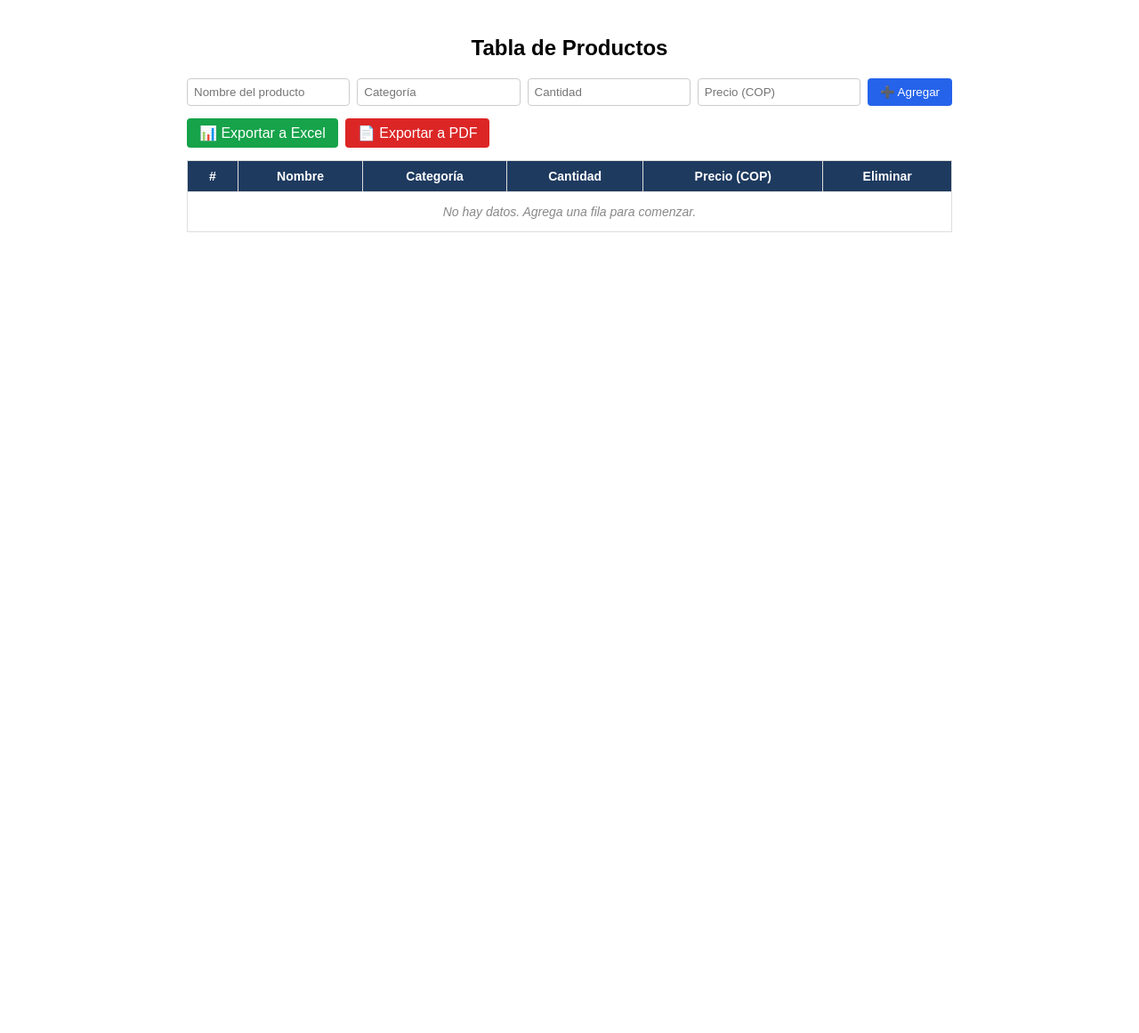
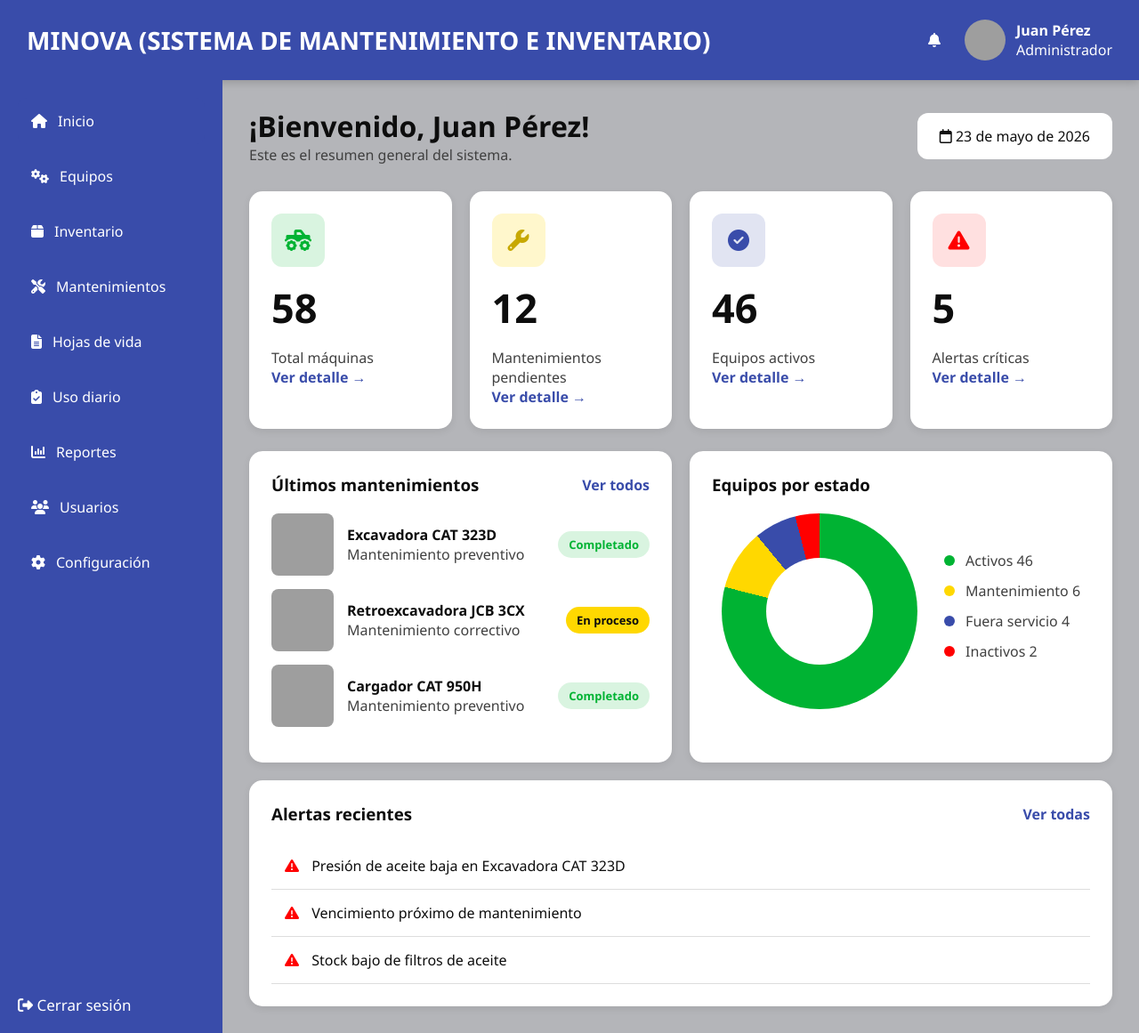
Before and after one commit to Organizacion-Minova/MINOVA, a Flask app: page / in a window 1280 px wide. Shown: the whole page at 89% size. Before the commit the page ends 261 px from the top, so only its background shows below. Run offline with Flask 3, Linux system fonts and the light colour scheme; grey boxes are pictures that could not be loaded.

Commit message:
Si quieren ver

```diff
--- /dev/null
+++ b/css/estilosindex.css
@@ -0,0 +1,357 @@
+*{
+    margin:0;
+    padding:0;
+    box-sizing:border-box;
+    font-family:'Segoe UI',sans-serif;
+}
+:root{
+--principal:  #394CAA;
+--secundario: #010440;
+--fondo: #B4B5B9;
+--contenedor: #CACACC;
+--texto: #0D0D0D;
+--texto2: #404040;
+--rojo: #FF0000;
+--amarillo: #FFD800;
+--verde: #00B333;
+--white: #FFFFFF;
+}
+body{
+    background:var(--fondo);
+    color:var(--texto);
+}
+
+/* HEADER */
+
+.topbar{
+    background:var(--principal);
+    color:var(--white);
+    height:90px;
+    display:flex;
+    justify-content:space-between;
+    align-items:center;
+    padding:0 30px;
+    box-shadow:0 2px 10px rgba(0,0,0,.2);
+}
+
+.logo h2{
+    font-size:28px;
+}
+
+.user-info{
+    display:flex;
+    align-items:center;
+    gap:25px;
+}
+
+.profile{
+    display:flex;
+    align-items:center;
+    gap:10px;
+}
+
+.profile img{
+    width:50px;
+    height:50px;
+    border-radius:50%;
+    border:2px solid var(--principal);
+}
+
+/* CONTENEDOR */
+
+.container{
+    display:flex;
+}
+
+/* SIDEBAR */
+
+.sidebar{
+    width:250px;
+    min-height:calc(100vh - 90px);
+    background:var(--principal);
+    color:var(--white);
+    padding:20px;
+    display:flex;
+    flex-direction:column;
+    justify-content:space-between;
+}
+
+.sidebar ul{
+    list-style:none;
+}
+
+.sidebar li{
+    padding:15px;
+    border-radius:10px;
+    margin-bottom:10px;
+    cursor:pointer;
+    transition:.3s;
+    display:flex;
+    align-items:center;
+    gap:12px;
+}
+
+.sidebar li:hover{
+    background:var(--principal);
+}
+
+.sidebar .active{
+    background:var(--principal);
+}
+
+.logout{
+    border:none;
+    background:none;
+    color:var(--white);
+    cursor:pointer;
+    font-size:17px;
+    text-align:left;
+}
+
+/* CONTENIDO */
+
+.content{
+    flex:1;
+    padding:30px;
+}
+
+.welcome{
+    display:flex;
+    justify-content:space-between;
+    align-items:center;
+    margin-bottom:30px;
+}
+
+.welcome h1{
+    color:var(--texto);
+}
+
+.welcome p{
+    color:var(--texto2);
+}
+
+.date{
+    background:var(--white);
+    padding:15px 25px;
+    border-radius:12px;
+}
+
+/* TARJETAS */
+
+.cards{
+    display:grid;
+    grid-template-columns:repeat(4,1fr);
+    gap:20px;
+    margin-bottom:25px;
+}
+
+.card{
+    background:var(--white);
+    border-radius:15px;
+    padding:25px;
+    box-shadow:0 3px 8px rgba(0,0,0,.08);
+}
+
+.card h2{
+    font-size:45px;
+    margin:15px 0;
+    color:var(--texto);
+}
+
+.card p{
+    color:var(--texto2);
+}
+
+.card a{
+    text-decoration:none;
+    color:var(--principal);
+    font-weight:600;
+}
+
+.icon{
+    width:60px;
+    height:60px;
+    border-radius:12px;
+    display:flex;
+    justify-content:center;
+    align-items:center;
+    font-size:24px;
+}
+
+.green{
+    background:rgba(0,179,51,.15);
+    color:var(--verde);
+}
+
+.yellow{
+    background:rgba(255,216,0,.20);
+    color:#c7a800;
+}
+
+.blue{
+    background:rgba(57,76,170,.15);
+    color:var(--principal);
+}
+
+.red{
+    background:rgba(255,0,0,.12);
+    color:var(--rojo);
+}
+
+/* PANEL */
+
+.middle{
+    display:grid;
+    grid-template-columns:1fr 1fr;
+    gap:20px;
+}
+
+.panel{
+    background:var(--white);
+    border-radius:15px;
+    padding:25px;
+    box-shadow:0 3px 8px rgba(0,0,0,.08);
+}
+
+.panel-title{
+    display:flex;
+    justify-content:space-between;
+    align-items:center;
+    margin-bottom:20px;
+}
+
+.panel-title h3{
+    color:var(--texto);
+}
+
+.panel-title a{
+    text-decoration:none;
+    color:var(--principal);
+    font-weight:600;
+}
+
+/* MANTENIMIENTOS */
+
+.item{
+    display:flex;
+    align-items:center;
+    gap:15px;
+    margin-bottom:15px;
+}
+
+.item img{
+    width:70px;
+    height:70px;
+    border-radius:8px;
+}
+
+.item h4{
+    color:var(--texto);
+}
+
+.item p{
+    color:var(--texto2);
+}
+
+.status{
+    margin-left:auto;
+    padding:6px 12px;
+    border-radius:20px;
+    font-size:13px;
+    font-weight:600;
+}
+
+.complete{
+    background:rgba(0,179,51,.15);
+    color:var(--verde);
+}
+
+.process{
+    background:var(--amarillo);
+    color:var(--texto);
+}
+
+/* GRAFICO DONA */
+
+.chart-container{
+    display:flex;
+    justify-content:center;
+    align-items:center;
+    gap:30px;
+}
+
+.chart{
+    width:220px;
+    height:220px;
+    border-radius:50%;
+    background:conic-gradient(
+        var(--verde) 0 79%,
+        var(--amarillo) 79% 89%,
+        var(--principal) 89% 96%,
+        var(--rojo) 96% 100%
+    );
+    position:relative;
+}
+
+.chart::after{
+    content:"";
+    width:120px;
+    height:120px;
+    background:white;
+    border-radius:50%;
+    position:absolute;
+    top:50%;
+    left:50%;
+    transform:translate(-50%,-50%);
+}
+
+/* LEYENDA */
+
+.legend p{
+    margin-bottom:12px;
+    color:var(--texto2);
+}
+
+.green-dot,
+.yellow-dot,
+.blue-dot,
+.red-dot{
+    width:12px;
+    height:12px;
+    border-radius:50%;
+    display:inline-block;
+    margin-right:8px;
+}
+
+.green-dot{
+    background:var(--verde);
+}
+
+.yellow-dot{
+    background:var(--amarillo);
+}
+
+.blue-dot{
+    background:var(--principal);
+}
+
+.red-dot{
+    background:var(--rojo);
+}
+
+/* ALERTAS */
+
+.alerts{
+    margin-top:20px;
+}
+
+.alert-item{
+    padding:15px;
+    border-bottom:1px solid #ddd;
+    color:var(--texto);
+}
+
+.alert-item i{
+    color:var(--rojo);
+    margin-right:10px;
+}
--- a/templates/index.html
+++ b/templates/index.html
@@ -1,93 +1,247 @@
 <!DOCTYPE html>
 <html lang="es">
 <head>
-  <meta charset="UTF-8" />
-  <title>Tabla de Productos</title>
-  <style>
-    body { font-family: Arial, sans-serif; max-width: 860px; margin: 40px auto; padding: 0 16px; }
-    h2   { text-align: center; }
-
-    /* Formulario */
-    .form-row { display: flex; gap: 8px; flex-wrap: wrap; margin-bottom: 14px; }
-    .form-row input  { flex: 1; min-width: 120px; padding: 7px; border: 1px solid #ccc; border-radius: 4px; }
-    .form-row button { padding: 7px 14px; background: #2563eb; color: #fff; border: none; border-radius: 4px; cursor: pointer; }
-    .form-row button:hover { background: #1d4ed8; }
-
-    /* Botones exportar */
-    .export-row { display: flex; gap: 8px; margin-bottom: 14px; }
-    .btn-excel  { padding: 7px 14px; background: #16a34a; color: #fff; border: none; border-radius: 4px; cursor: pointer; text-decoration: none; }
-    .btn-excel:hover { background: #15803d; }
-    .btn-pdf    { padding: 7px 14px; background: #dc2626; color: #fff; border: none; border-radius: 4px; cursor: pointer; text-decoration: none; }
-    .btn-pdf:hover { background: #b91c1c; }
-
-    /* Tabla */
-    table   { width: 100%; border-collapse: collapse; }
-    thead   { background: #1e3a5f; color: #fff; }
-    th, td  { padding: 9px 11px; border: 1px solid #ddd; font-size: 14px; }
-    tbody tr:nth-child(even) { background: #f0f8ff; }
-    tbody tr:hover           { background: #dbeafe; }
-
-    .btn-del { padding: 4px 10px; background: #ef4444; color: #fff; border: none; border-radius: 4px; cursor: pointer; }
-    .btn-del:hover { background: #dc2626; }
-    .sin-datos { text-align: center; color: #888; font-style: italic; padding: 14px; }
-  </style>
+    <meta charset="UTF-8">
+    <meta name="viewport" content="width=device-width, initial-scale=1.0">
+    <title>MINOVA - Sistema de Mantenimiento</title>
+    <link rel="stylesheet" href="../css/estilosindex.css">
+    <link rel="stylesheet"
+        href="https://cdnjs.cloudflare.com/ajax/libs/font-awesome/6.5.1/css/all.min.css">
 </head>
 <body>
 
-<h2>Tabla de Productos</h2>
+    <!-- HEADER -->
+    <header class="topbar">
+        <div class="logo">
+            <h2>MINOVA (SISTEMA DE MANTENIMIENTO E INVENTARIO)</h2>
+        </div>
 
-<!-- Formulario: envía POST a /agregar -->
-<form action="/agregar" method="POST">
-  <div class="form-row">
-    <input type="text"   name="nombre"    placeholder="Nombre del producto" required />
-    <input type="text"   name="categoria" placeholder="Categoría" required />
-    <input type="number" name="cantidad"  placeholder="Cantidad" min="0" required />
-    <input type="number" name="precio"    placeholder="Precio (COP)" min="0" step="0.01" required />
-    <button type="submit">➕ Agregar</button>
-  </div>
-</form>
+        <div class="user-info">
+            <i class="fa-solid fa-bell"></i>
 
-<!-- Botones de exportación: GET a /exportar/excel y /exportar/pdf -->
-<div class="export-row">
-  <a class="btn-excel" href="/exportar/excel">📊 Exportar a Excel</a>
-  <a class="btn-pdf"   href="/exportar/pdf">📄 Exportar a PDF</a>
-</div>
+            <div class="profile">
+                <img src="https://i.pravatar.cc/50" alt="">
+                <div>
+                    <h4>Juan Pérez</h4>
+                    <span>Administrador</span>
+                </div>
+            </div>
+        </div>
+    </header>
 
-<!-- Tabla de datos -->
-<table>
-  <thead>
-    <tr>
-      <th>#</th>
-      <th>Nombre</th>
-      <th>Categoría</th>
-      <th>Cantidad</th>
-      <th>Precio (COP)</th>
-      <th>Eliminar</th>
-    </tr>
-  </thead>
-  <tbody>
-    {% if datos %}
-      {% for d in datos %}
-      <tr>
-        <td>{{ loop.index }}</td>
-        <td>{{ d.nombre }}</td>
-        <td>{{ d.categoria }}</td>
-        <td>{{ d.cantidad }}</td>
-        <td>${{ "{:,.0f}".format(d.precio) }}</td>
-        <td>
-          <form action="/eliminar/{{ d.id }}" method="POST" style="margin:0">
-            <button class="btn-del" type="submit">🗑 Eliminar</button>
-          </form>
-        </td>
-      </tr>
-      {% endfor %}
-    {% else %}
-      <tr>
-        <td colspan="6" class="sin-datos">No hay datos. Agrega una fila para comenzar.</td>
-      </tr>
-    {% endif %}
-  </tbody>
-</table>
+    <div class="container">
+
+        <!-- SIDEBAR -->
+        <aside class="sidebar">
+
+            <ul>
+                <li class="active">
+                    <i class="fa-solid fa-house"></i>
+                    Inicio
+                </li>
+
+                <li>
+                    <i class="fa-solid fa-gears"></i>
+                    Equipos
+                </li>
+
+                <li>
+                    <i class="fa-solid fa-box"></i>
+                    Inventario
+                </li>
+
+                <li>
+                    <i class="fa-solid fa-screwdriver-wrench"></i>
+                    Mantenimientos
+                </li>
+
+                <li>
+                    <i class="fa-solid fa-file-lines"></i>
+                    Hojas de vida
+                </li>
+
+                <li>
+                    <i class="fa-solid fa-clipboard-check"></i>
+                    Uso diario
+                </li>
+
+                <li>
+                    <i class="fa-solid fa-chart-column"></i>
+                    Reportes
+                </li>
+
+                <li>
+                    <i class="fa-solid fa-users"></i>
+                    Usuarios
+                </li>
+
+                <li>
+                    <i class="fa-solid fa-gear"></i>
+                    Configuración
+                </li>
+            </ul>
+
+            <button class="logout">
+                <i class="fa-solid fa-right-from-bracket"></i>
+                Cerrar sesión
+            </button>
+
+        </aside>
+
+        <!-- CONTENIDO -->
+        <main class="content">
+
+            <div class="welcome">
+                <div>
+                    <h1>¡Bienvenido, Juan Pérez!</h1>
+                    <p>Este es el resumen general del sistema.</p>
+                </div>
+
+                <div class="date">
+                    <i class="fa-regular fa-calendar"></i>
+                    23 de mayo de 2026
+                </div>
+            </div>
+
+            <!-- TARJETAS -->
+            <section class="cards">
+
+                <div class="card">
+                    <div class="icon green">
+                        <i class="fa-solid fa-truck-monster"></i>
+                    </div>
+
+                    <h2>58</h2>
+                    <p>Total máquinas</p>
+
+                    <a href="#">Ver detalle →</a>
+                </div>
+
+                <div class="card">
+                    <div class="icon yellow">
+                        <i class="fa-solid fa-wrench"></i>
+                    </div>
+
+                    <h2>12</h2>
+                    <p>Mantenimientos pendientes</p>
+
+                    <a href="#">Ver detalle →</a>
+                </div>
+
+                <div class="card">
+                    <div class="icon blue">
+                        <i class="fa-solid fa-circle-check"></i>
+                    </div>
+
+                    <h2>46</h2>
+                    <p>Equipos activos</p>
+
+                    <a href="#">Ver detalle →</a>
+                </div>
+
+                <div class="card">
+                    <div class="icon red">
+                        <i class="fa-solid fa-triangle-exclamation"></i>
+                    </div>
+
+                    <h2>5</h2>
+                    <p>Alertas críticas</p>
+
+                    <a href="#">Ver detalle →</a>
+                </div>
+
+            </section>
+
+            <!-- SECCION CENTRAL -->
+            <section class="middle">
+
+                <div class="panel">
+                    <div class="panel-title">
+                        <h3>Últimos mantenimientos</h3>
+                        <a href="#">Ver todos</a>
+                    </div>
+
+                    <div class="maintenance">
+
+                        <div class="item">
+                            <img src="https://picsum.photos/70?1">
+                            <div>
+                                <h4>Excavadora CAT 323D</h4>
+                                <p>Mantenimiento preventivo</p>
+                            </div>
+                            <span class="status complete">Completado</span>
+                        </div>
+
+                        <div class="item">
+                            <img src="https://picsum.photos/70?2">
+                            <div>
+                                <h4>Retroexcavadora JCB 3CX</h4>
+                                <p>Mantenimiento correctivo</p>
+                            </div>
+                            <span class="status process">En proceso</span>
+                        </div>
+
+                        <div class="item">
+                            <img src="https://picsum.photos/70?3">
+                            <div>
+                                <h4>Cargador CAT 950H</h4>
+                                <p>Mantenimiento preventivo</p>
+                            </div>
+                            <span class="status complete">Completado</span>
+                        </div>
+
+                    </div>
+                </div>
+
+                <div class="panel">
+
+                    <div class="panel-title">
+                        <h3>Equipos por estado</h3>
+                    </div>
+
+                    <div class="chart-container">
+                        <div class="chart"></div>
+
+                        <div class="legend">
+                            <p><span class="green-dot"></span> Activos 46</p>
+                            <p><span class="yellow-dot"></span> Mantenimiento 6</p>
+                            <p><span class="blue-dot"></span> Fuera servicio 4</p>
+                            <p><span class="red-dot"></span> Inactivos 2</p>
+                        </div>
+                    </div>
+
+                </div>
+
+            </section>
+
+            <!-- ALERTAS -->
+            <section class="alerts panel">
+
+                <div class="panel-title">
+                    <h3>Alertas recientes</h3>
+                    <a href="#">Ver todas</a>
+                </div>
+
+                <div class="alert-item">
+                    <i class="fa-solid fa-triangle-exclamation"></i>
+                    Presión de aceite baja en Excavadora CAT 323D
+                </div>
+
+                <div class="alert-item">
+                    <i class="fa-solid fa-triangle-exclamation"></i>
+                    Vencimiento próximo de mantenimiento
+                </div>
+
+                <div class="alert-item">
+                    <i class="fa-solid fa-triangle-exclamation"></i>
+                    Stock bajo de filtros de aceite
+                </div>
+
+            </section>
+
+        </main>
+
+    </div>
 
 </body>
 </html>
```
Also changed, not shown: 1 other file.
